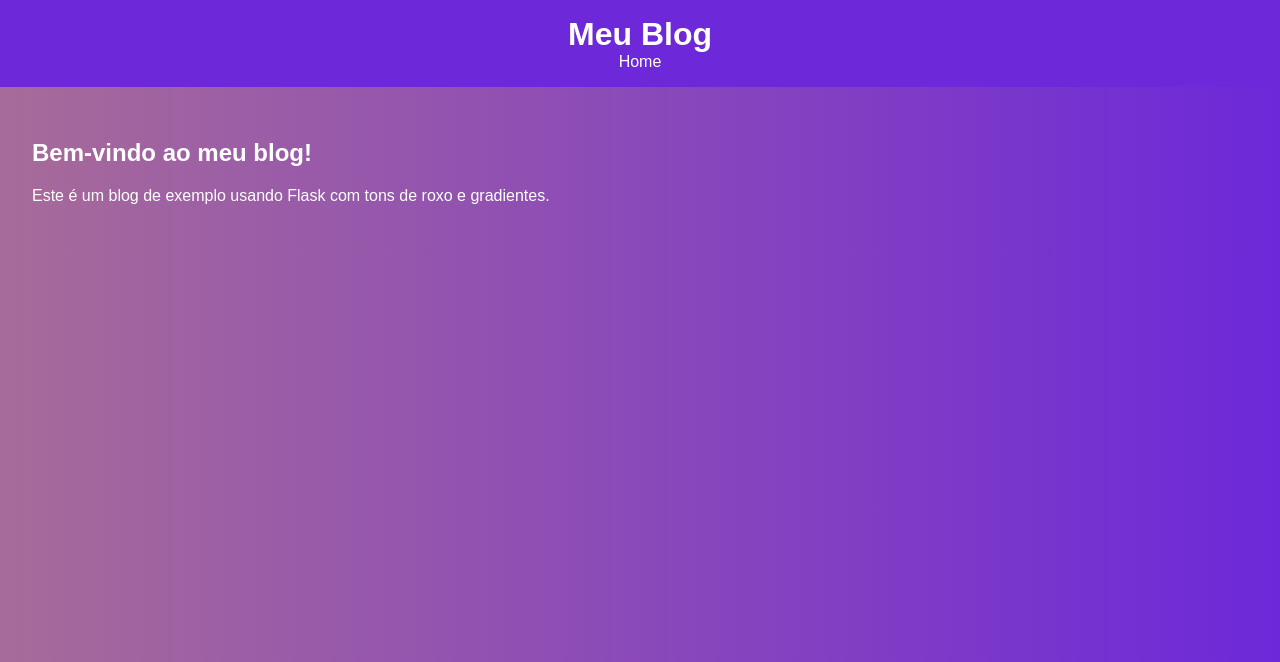
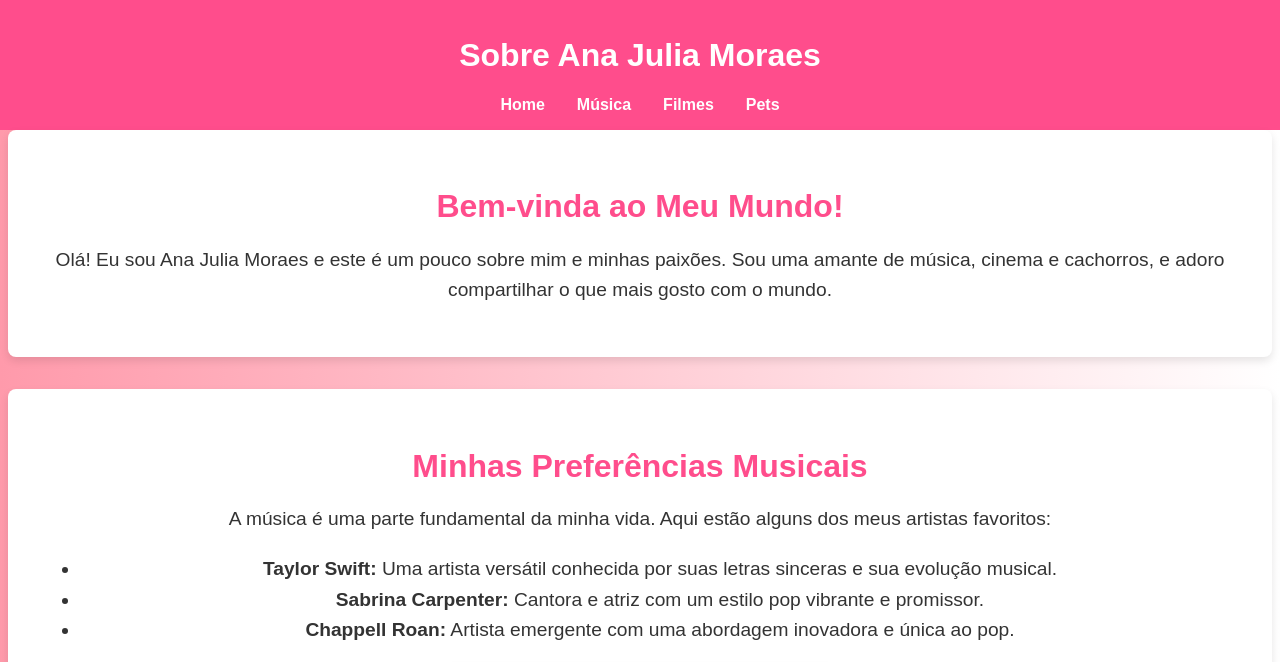
Before and after one commit to anajummmm/personal-page, a Flask app: page / in a window 1280 px wide. Shown: the top 662 px of the page. Run offline with Flask 3, Linux system fonts and the light colour scheme.

Commit message:
Primeira versão do site

```diff
--- a/templates/index.html
+++ b/templates/index.html
@@ -3,40 +3,76 @@
 <head>
     <meta charset="UTF-8">
     <meta name="viewport" content="width=device-width, initial-scale=1.0">
-    <title>Meu Blog</title>
+    <title>Sobre Ana Julia Moraes</title>
     <style>
         body {
             font-family: Arial, sans-serif;
-            background: linear-gradient(to right, #a76b99, #6d28d9);
-            color: #ffffff;
             margin: 0;
             padding: 0;
+            color: #333;
+            background: linear-gradient(to right, #ff9aab, #ffffff);
         }
 
         header {
-            background-color: #6d28d9;
-            padding: 1rem;
+            background: #ff4d8c;
+            color: #fff;
+            padding: 1rem 2rem;
             text-align: center;
         }
 
-        header h1 {
-            margin: 0;
+        nav {
+            display: flex;
+            justify-content: center;
+            margin-top: 1rem;
         }
 
         nav a {
-            color: #ffffff;
+            color: #fff;
             text-decoration: none;
             margin: 0 1rem;
+            font-weight: bold;
         }
 
-        main {
+        section {
             padding: 2rem;
+            max-width: 1200px;
+            margin: auto;
+            background: #fff;
+            color: #333;
+            border-radius: 8px;
+            box-shadow: 0 4px 8px rgba(0, 0, 0, 0.1);
+            margin-bottom: 2rem;
+        }
+
+        .section-title {
+            text-align: center;
+        }
+
+        .section-title h2 {
+            font-size: 2rem;
+            margin-bottom: 1rem;
+            color: #ff4d8c;
+        }
+
+        .section-content {
+            font-size: 1.2rem;
+            line-height: 1.6;
+        }
+
+        .section-content img {
+            max-width: 50%;
+            height: auto;
+            border-radius: 8px;
+            box-shadow: 0 4px 8px rgba(0, 0, 0, 0.1);
+            display: block;
+            margin: 1rem auto;
         }
 
         footer {
-            background-color: #a76b99;
+            background: #ff4d8c;
+            color: #fff;
+            text-align: center;
             padding: 1rem;
-            text-align: center;
             position: fixed;
             width: 100%;
             bottom: 0;
@@ -45,17 +81,63 @@
 </head>
 <body>
     <header>
-        <h1>Meu Blog</h1>
+        <h1>Sobre Ana Julia Moraes</h1>
         <nav>
-            <a href="/">Home</a>
+            <a href="#home">Home</a>
+            <a href="#music">Música</a>
+            <a href="#movies">Filmes</a>
+            <a href="#pets">Pets</a>
         </nav>
     </header>
-    <main>
-        <h2>Bem-vindo ao meu blog!</h2>
-        <p>Este é um blog de exemplo usando Flask com tons de roxo e gradientes.</p>
-    </main>
+
+    <section id="home" class="section-title">
+        <h2>Bem-vinda ao Meu Mundo!</h2>
+        <div class="section-content">
+            <p>Olá! Eu sou Ana Julia Moraes e este é um pouco sobre mim e minhas paixões. Sou uma amante de música, cinema e cachorros, e adoro compartilhar o que mais gosto com o mundo.</p>
+        </div>
+    </section>
+
+    <section id="music" class="section-title">
+        <h2>Minhas Preferências Musicais</h2>
+        <div class="section-content">
+            <p>A música é uma parte fundamental da minha vida. Aqui estão alguns dos meus artistas favoritos:</p>
+            <ul>
+                <li><strong>Taylor Swift:</strong> Uma artista versátil conhecida por suas letras sinceras e sua evolução musical.</li>
+                <li><strong>Sabrina Carpenter:</strong> Cantora e atriz com um estilo pop vibrante e promissor.</li>
+                <li><strong>Chappell Roan:</strong> Artista emergente com uma abordagem inovadora e única ao pop.</li>
+            </ul>
+            <img src="https://ichef.bbci.co.uk/ace/ws/800/cpsprodpb/1601/live/0caf7060-2963-11ef-951f-bfad685c889d.jpg.webp" alt="Taylor Swift">
+            <img src="https://www.cnnbrasil.com.br/wp-content/uploads/sites/12/2024/08/sabrina-carpenter-publico-brasileiro.png?w=740&h=415&crop=1&quality=50" alt="Sabrina Carpenter">
+            <img src="https://i0.wp.com/www.thewrap.com/wp-content/uploads/2024/06/chappell-roan.jpg?w=1200&ssl=1" alt="Chappell Roan">
+        </div>
+    </section>
+
+    <section id="movies" class="section-title">
+        <h2>Meus Filmes Favoritos</h2>
+        <div class="section-content">
+            <p>Adoro cinema e esses são alguns dos meus filmes favoritos:</p>
+            <ul>
+                <li><strong>La La Land:</strong> Um musical romântico que combina uma história de amor cativante com música e dança incríveis.</li>
+                <li><strong>Little Women:</strong> Uma adaptação tocante do clássico literário que celebra a força e a união familiar.</li>
+                <li><strong>Vagabond:</strong> Um filme francês aclamado por sua narrativa profunda e personagens complexos.</li>
+                <li><strong>The Young Girls of Rochefort:</strong> Um musical francês colorido e encantador que é um verdadeiro deleite visual e musical.</li>
+            </ul>
+            <img src="https://veja.abril.com.br/wp-content/uploads/2017/01/entretenimento-la-la-land-filme-emma-stone-ryan-gosling-copy.jpg?quality=90&strip=info&w=750&h=500&crop=1" alt="La La Land">
+            <img src="https://deliriumnerd.com/wp-content/uploads/2020/01/Little-Women-2019-POSTCOVER-1536x1025.jpg" alt="Little Women">
+            <img src="https://assets.americancinematheque.com/wp-content/uploads/2022/02/22160758/Vagabond-HERO.jpg" alt="Vagabond">
+            <img src="https://reverseshot.org/uploads/entries/images/young_girls_of_rochefort-590x308.jpg" alt="The Young Girls of Rochefort">
+        </div>
+    </section>
+
+    <section id="pets" class="section-title">
+        <h2>Amor por Cachorros</h2>
+        <div class="section-content">
+            <p>Sou uma grande amante de cachorros. Eles são meus amigos leais e trazem muita alegria à minha vida. Abaixo está uma foto de um cachorro adorável para representar o amor que tenho por eles.</p>
+        </div>
+    </section>
+
     <footer>
-        <p>© 2024 Meu Blog</p>
+        <p>© 2024 Ana Julia Moraes. Todos os direitos reservados.</p>
     </footer>
 </body>
 </html>
```
